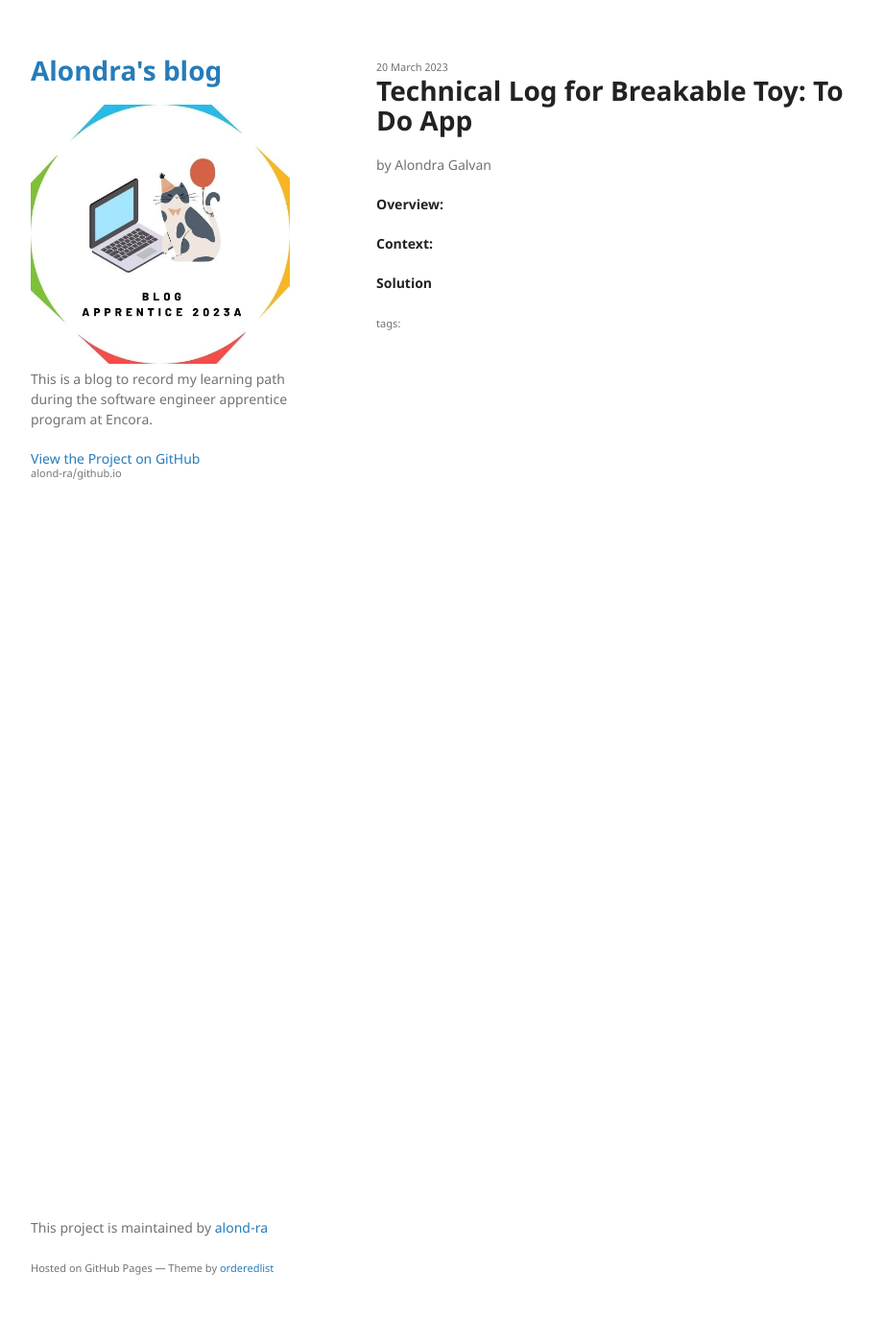
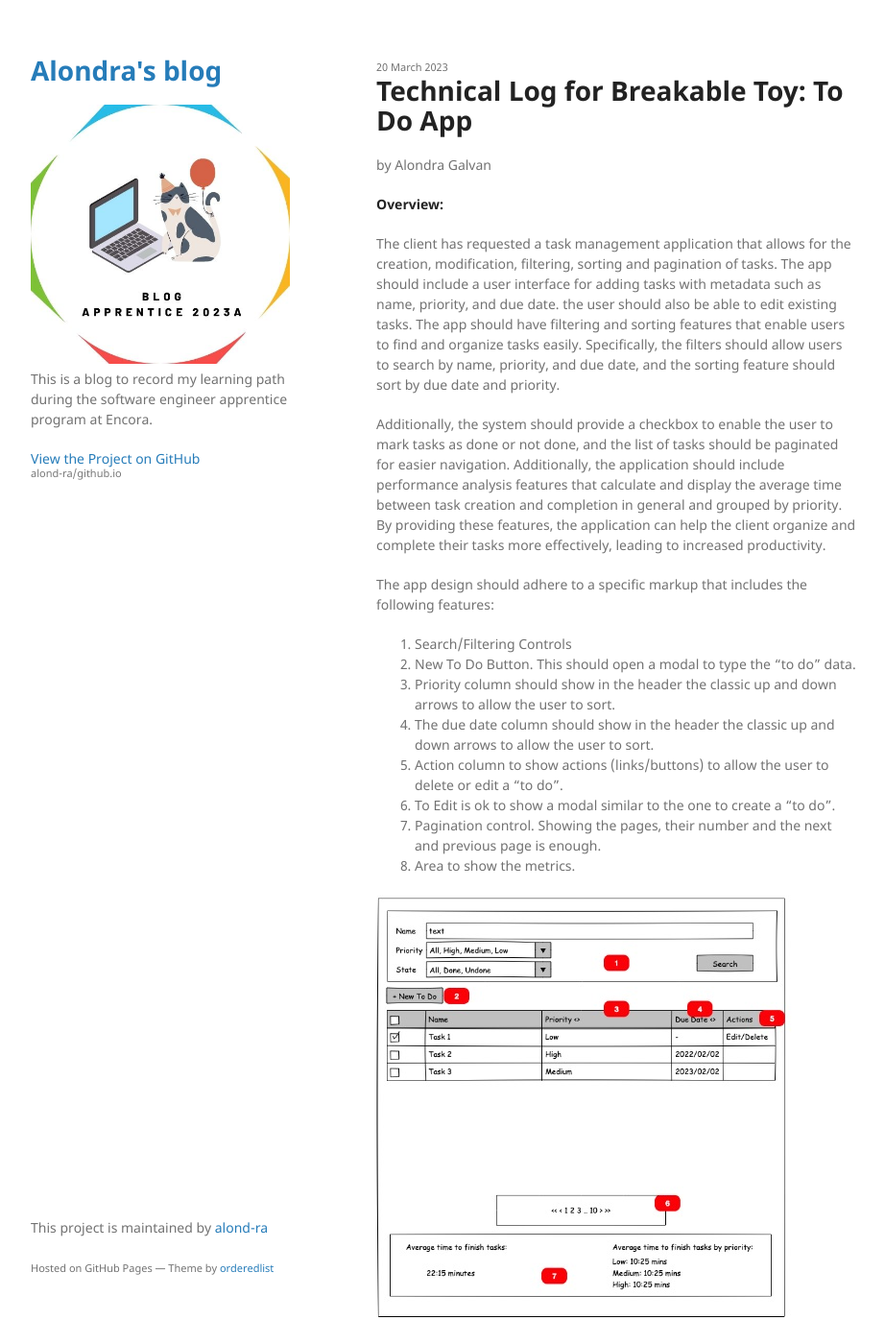
Before and after one commit to alond-ra/github.io, a Jekyll site: the page built from _posts/2023-03-20-Technical Log - Breakable Toy.markdown, in a window 1280 px wide and 1400 px high. Shown: the whole window at 96% size, without its empty margins (178-1100 px from the left). Built offline with Jekyll 4.4.1, drawn with Linux system fonts in a browser that asks for light colours; some of the changed text lies outside the part shown.

Commit message:
Update 2023-03-20-Technical Log - Breakable Toy.markdown

```diff
--- a/_posts/2023-03-20-Technical Log - Breakable Toy.markdown
+++ b/_posts/2023-03-20-Technical Log - Breakable Toy.markdown
@@ -10,7 +10,47 @@ categories: technical-log
 **Overview:**
 
 
+The client has requested a task management application that allows for the creation, modification, filtering, sorting and pagination of tasks. The app should include a user interface for adding tasks with metadata such as name, priority, and due date. the user should also be able to edit existing tasks. The app should have filtering and sorting features that enable users to find and organize tasks easily. Specifically, the filters should allow users to search by name, priority, and due date, and the sorting feature should sort by due date and priority.
+
+Additionally, the system should provide a checkbox to enable the user to mark tasks as done or not done, and the list of tasks should be paginated for easier navigation. Additionally, the application should include performance analysis features that calculate and display the average time between task creation and completion in general and grouped by priority. By providing these features, the application can help the client organize and complete their tasks more effectively, leading to increased productivity.
+
+The app design should adhere to a specific markup that includes the following features:
+
+<ol>
+  <li>Search/Filtering Controls</li>
+  <li>New To Do Button. This should open a modal to type the “to do” data.</li>
+  <li>Priority column should show in the header the classic up and down arrows to allow the user to sort.</li>
+  <li>The due date column should show in the header the classic up and down arrows to allow the user to sort.</li>
+  <li>Action column to show actions (links/buttons) to allow the user to delete or edit a “to do”. </li>
+  <li>To Edit is ok to show a modal similar to the one to create a “to do”.</li>
+  <li>Pagination control. Showing the pages, their number and the next and previous page is enough.</li>
+  <li>Area to show the metrics.</li>
+</ol>
+
+![Markup to design the app](/assets/post_imgs/tododesign.jpg)
+
+
+
 **Context:**
 
 
+
 **Solution**
+
+As required, the front-end part was implemented with React and Javascript. However, this part is incomplete, I could not test it. I created part of the structure for the front end. Just like the table for the to-do's in CSS and the Javascript code for getting the information to it. The idea was to have all table-related classes and methods in front-end\src\ToDoTable\List.css and front-end\src\ToDoTable\List.js and the code for the actions (create a new to-do, update or delete elements) in the front-end\src\ToDoTable\newToDo.css and front-end\src\ToDoTable\newToDo.js.
+
+In the meantime, I was running the front-end by npm start.
+
+the backend part was implemented with Java, Maven and Spring Boot. In the back-end folder, specifically in \demo\src\main\java\com\todo\demo have the most relevant files.
+
+The model folder contains the todo.java file, which contains the structure of the to-do's; it is a class with the required attributes (ID, name, due date, status, priority, creation date and end date). The duration attribute was added for the area of the metrics.
+
+The todoRep folder contains four "layers" for the structure that will contain the to-dos: a list; it also contains the classes for the methods to create new to-dos and update and delete elements. I made some tests with Postman and it seemed to be working correctly.
+
+In the meantime, I was running the project with the Spring Boot Dashboard Run command.
+
+
+
+** Alternative Solutions **
+
+The four-layer for the back-end was really good in a didactic way. But the implementation is not the clearest, there is a straight way of implementing those methods.
```
